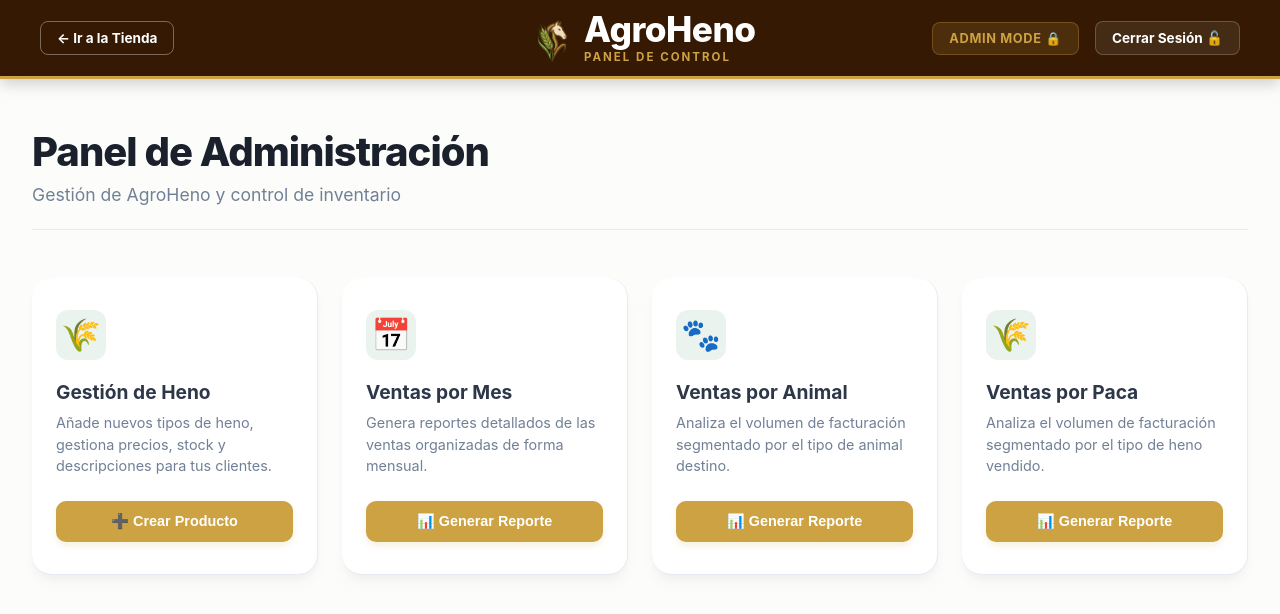
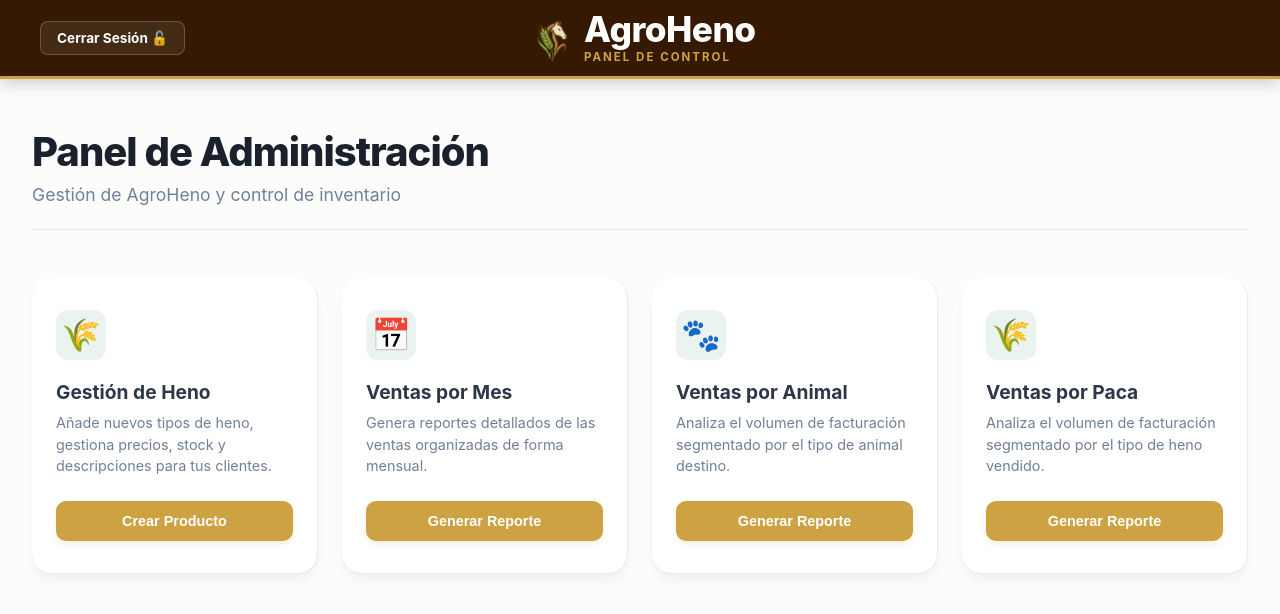
Before and after one commit to JFCP012/Proyecto-Gestion-TI2, an Angular app in the folder frontend-VentaHeno/: page /admin in a window 1280 px wide. Shown: the top 614 px of the page. Built offline with nearby package versions, Linux system fonts and the light colour scheme; sample sign-in values are in the browser's storage.

Commit message:
nombre y logo

```diff
--- a/frontend-VentaHeno/src/app/pages/admin/admin.component.html
+++ b/frontend-VentaHeno/src/app/pages/admin/admin.component.html
@@ -2,7 +2,7 @@
   <div class="admin-header-inner">
     <!-- Left: back to store -->
     <div class="admin-header-left">
-      <button class="btn-admin-back" (click)="volverTienda()">← Ir a la Tienda</button>
+      <button class="btn-admin-logout" (click)="cerrarSesion()">Cerrar Sesión 🔓</button>
     </div>
     <!-- Center: Logo -->
     <div class="admin-header-branding">
@@ -13,10 +13,6 @@
       </div>
     </div>
     <!-- Right: Logout -->
-    <div class="admin-header-right">
-      <span class="admin-header-badge">Admin Mode 🔒</span>
-      <button class="btn-admin-logout" (click)="cerrarSesion()">Cerrar Sesión 🔓</button>
-    </div>
   </div>
 </header>
 
@@ -33,7 +29,7 @@
         <h2>Gestión de Heno</h2>
         <p>Añade nuevos tipos de heno, gestiona precios, stock y descripciones para tus clientes.</p>
         <button class="btn-dashboard-action" (click)="linkCrear()">
-          <span>➕ Crear Producto</span>
+          <span>Crear Producto</span>
         </button>
       </div>
     </div>
@@ -44,7 +40,7 @@
         <h2>Ventas por Mes</h2>
         <p>Genera reportes detallados de las ventas organizadas de forma mensual.</p>
         <button class="btn-dashboard-action" (click)="irAReportesMes()">
-          <span>📊 Generar Reporte</span>
+          <span>Generar Reporte</span>
         </button>
       </div>
     </div>
@@ -56,7 +52,7 @@
         <h2>Ventas por Animal</h2>
         <p>Analiza el volumen de facturación segmentado por el tipo de animal destino.</p>
         <button class="btn-dashboard-action" (click)="irAReportesAnimal()">
-          <span>📊 Generar Reporte</span>
+          <span>Generar Reporte</span>
         </button>
       </div>
     </div>
@@ -68,7 +64,7 @@
         <h2>Ventas por Paca</h2>
         <p>Analiza el volumen de facturación segmentado por el tipo de heno vendido.</p>
         <button class="btn-dashboard-action" (click)="irAReportesPaca()">
-          <span>📊 Generar Reporte</span>
+          <span>Generar Reporte</span>
         </button>
       </div>
     </div>
--- a/frontend-VentaHeno/src/index.html
+++ b/frontend-VentaHeno/src/index.html
@@ -1,13 +1,16 @@
 <!doctype html>
 <html lang="en">
+
 <head>
   <meta charset="utf-8">
-  <title>FrontendVentaHeno</title>
+  <title>AgroHeno</title>
   <base href="/">
   <meta name="viewport" content="width=device-width, initial-scale=1">
-  <link rel="icon" type="image/x-icon" href="favicon.ico">
+  <link rel="icon" type="image/png" href="assets/logo.png">
 </head>
+
 <body>
   <app-root></app-root>
 </body>
+
 </html>
```
Also changed, not shown: frontend-VentaHeno/public/assets/Imagenes/LogoMiniatura_optimized.png (added), 1 other file (tests, documents, lock files or other folders).
